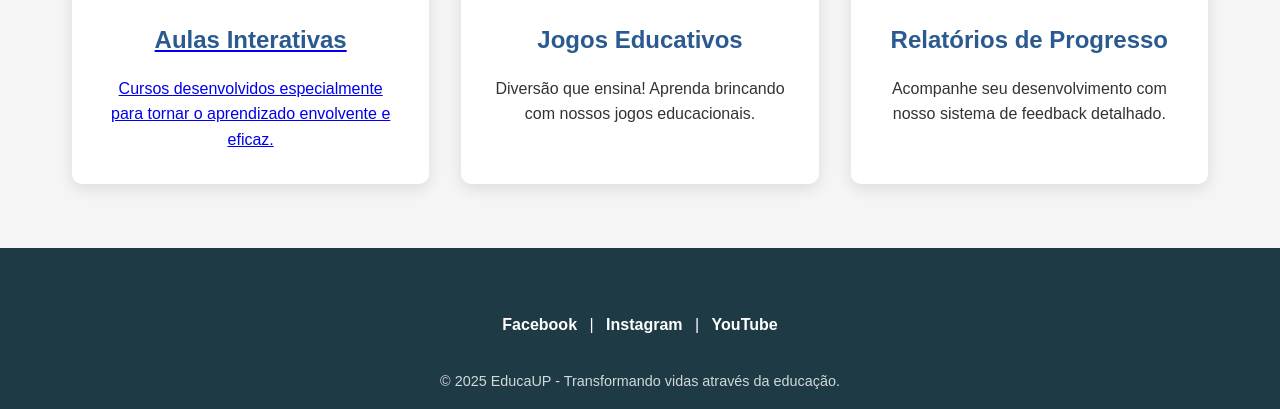
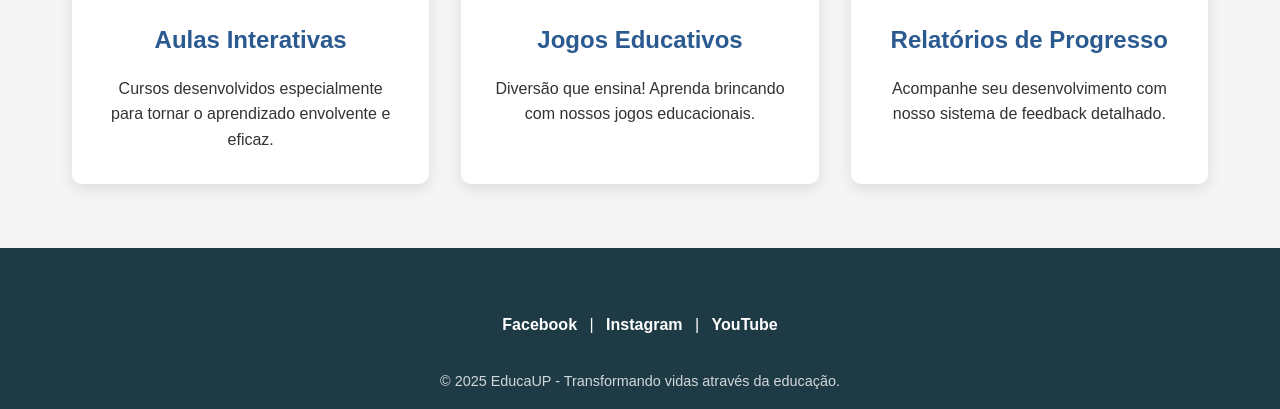
Before and after one commit to adailton-costa/SITE-EDUCACIONAL-IMPLEMENTA-O-BANCO-DE-DADOS, a plain HTML site: page pagina-principal.html in a window 1280 px wide. Shown: the part 621-1030 px from the top of the page. Drawn offline with Linux system fonts and the light colour scheme.

Commit message:
pagina principal retirada de texto sublinhado

```diff
--- a/pagina-principal.css
+++ b/pagina-principal.css
@@ -136,6 +136,11 @@ nav a i {
   color: var(--primary-dark);
 }
 
+.feature-link {
+  text-decoration: none; /* Remove o sublinhado */
+  color: inherit; /* Faz com que o link herde a cor do elemento pai */
+}
+
 /* Footer */
 footer {
   background-color: rgba(30, 58, 69, 1);
```
